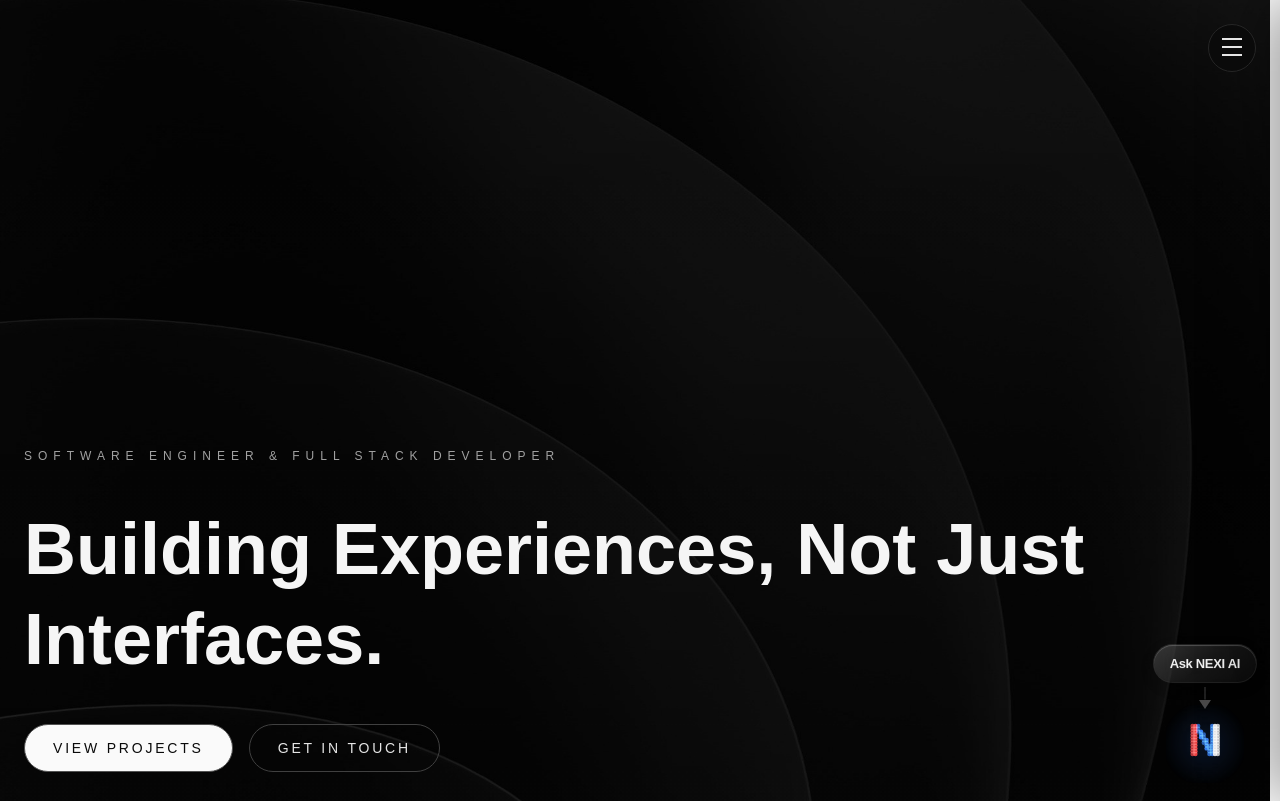
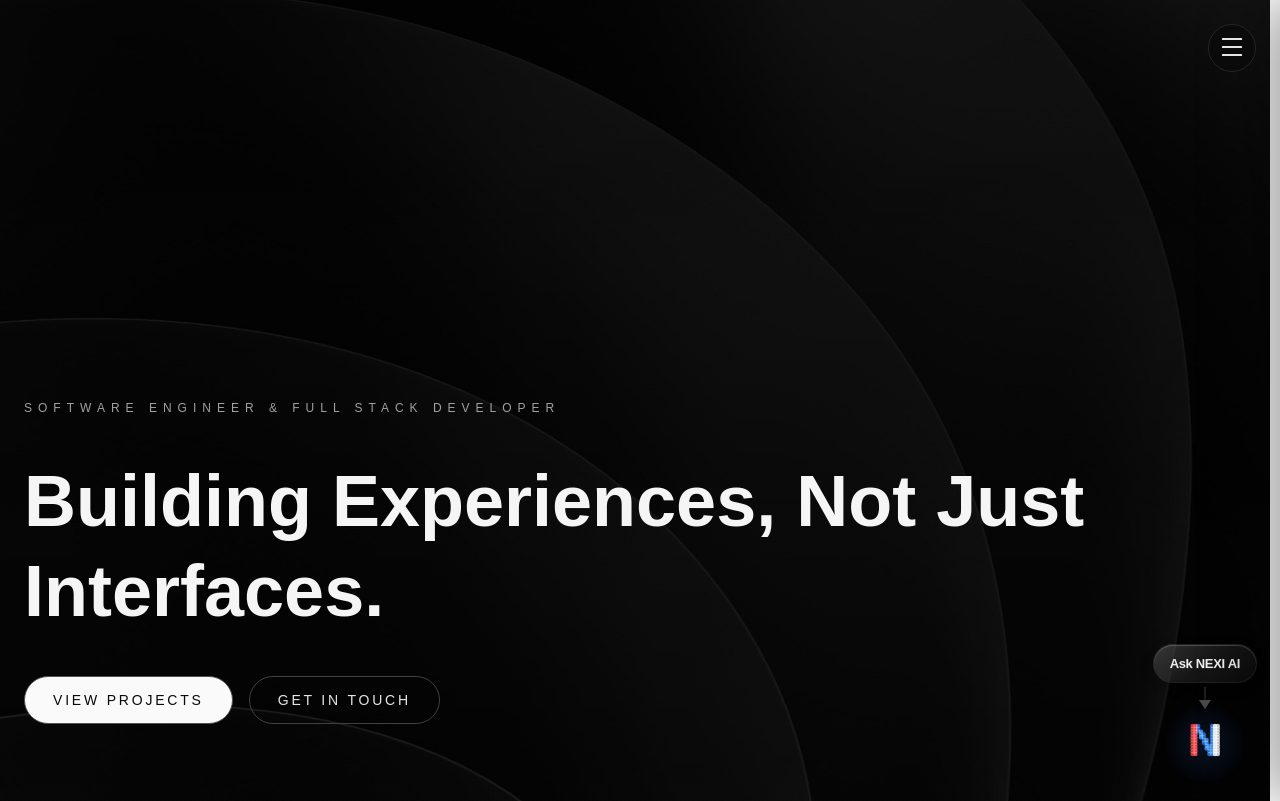
Before and after one commit to MHuzaifaAhmedd/Itsme, a Next.js app in the folder frontend/: page / in a window 1280 px wide. Shown: the top 801 px of the page. Built offline with nearby package versions, Linux system fonts and the light colour scheme.

Commit message:
a little change

```diff
--- a/frontend/src/app/page.tsx
+++ b/frontend/src/app/page.tsx
@@ -770,7 +770,7 @@ export default function Home() {
           </div>
 
           {/* Main content - positioned at bottom-left on mobile (within first viewport), above center on desktop */}
-          <div className="hero-content absolute sm:relative z-10 left-4 right-4 sm:left-0 sm:right-0 top-[73vh] xs:top-[78vh] sm:top-0 flex w-auto sm:w-full max-w-6xl flex-col items-start gap-5 xs:gap-6 sm:gap-8 md:gap-10 text-left sm:pt-[55vh] md:pt-[64vh] sm:pl-2 md:pl-4 lg:pl-0 sm:pr-0">
+          <div className="hero-content absolute sm:relative z-10 left-4 right-4 sm:left-0 sm:right-0 top-[73vh] xs:top-[78vh] sm:top-0 flex w-auto sm:w-full max-w-6xl flex-col items-start gap-5 xs:gap-6 sm:gap-8 md:gap-10 text-left sm:pt-[50vh] md:pt-[58vh] sm:pl-2 md:pl-4 lg:pl-0 sm:pr-0">
             <p
               ref={eyebrowRef}
               className="text-[10px] xs:text-[11px] sm:text-xs uppercase tracking-[0.25em] xs:tracking-[0.3em] sm:tracking-[0.5em] text-neutral-400"
```
